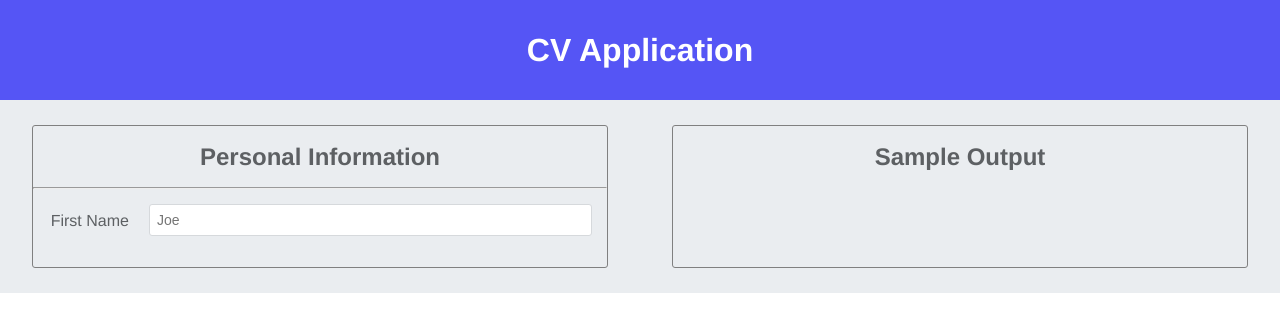
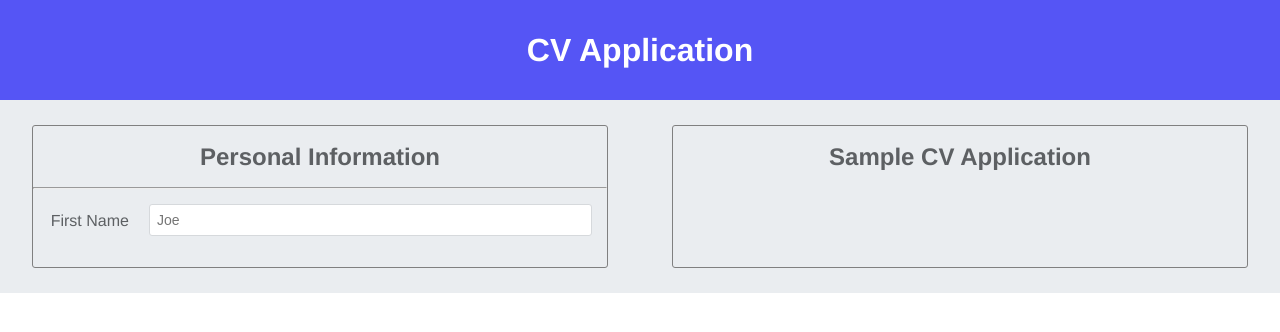
Before and after one commit to chapmancbVCU/cv-application, a React (Create React App) app: page / in a window 1280 px wide. Shown: the top 332 px of the page. Built offline with nearby package versions, Linux system fonts and the light colour scheme.

Commit message:
Renamed title.

```diff
--- a/src/components/CV.tsx
+++ b/src/components/CV.tsx
@@ -10,7 +10,7 @@ interface CVProps {
 const CV : FC<CVProps> = ({firstName}) => {
     return(
         <div className="cv-container">
-            <h2>Sample Output</h2>
+            <h2>Sample CV Application</h2>
             <p>{firstName}</p>
         </div>
     );
```
